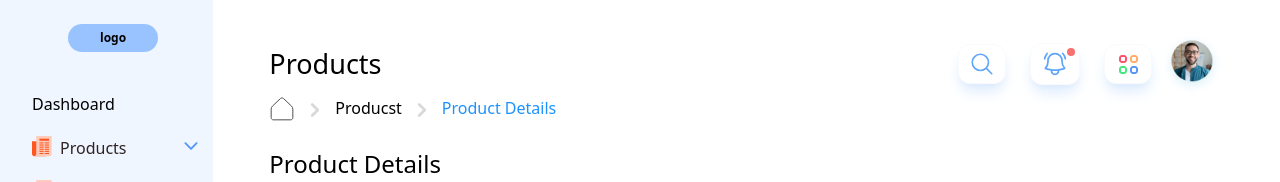
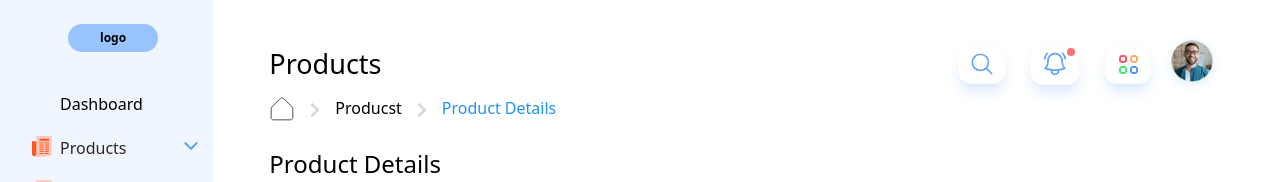
Before and after one commit to devabrahman/PD-1.0, a React (Create React App) app: page / in a window 1280 px wide. Shown: the top 182 px of the page. Built offline with nearby package versions, Linux system fonts and the light colour scheme.

Commit message:
Update code for taking pull

```diff
--- a/src/components/authentication/Navigation.js
+++ b/src/components/authentication/Navigation.js
@@ -17,7 +17,7 @@ const Navigation = () => {
             </button>
           </div>
           <div className="">
-            <p className="text-base ml-5 m-5">Dashboard</p>
+            <p className="text-base mx-12">Dashboard</p>
 
             <div className="text-base text-[#878787]  m-5 mr-0">
               <Disclosure>
```
